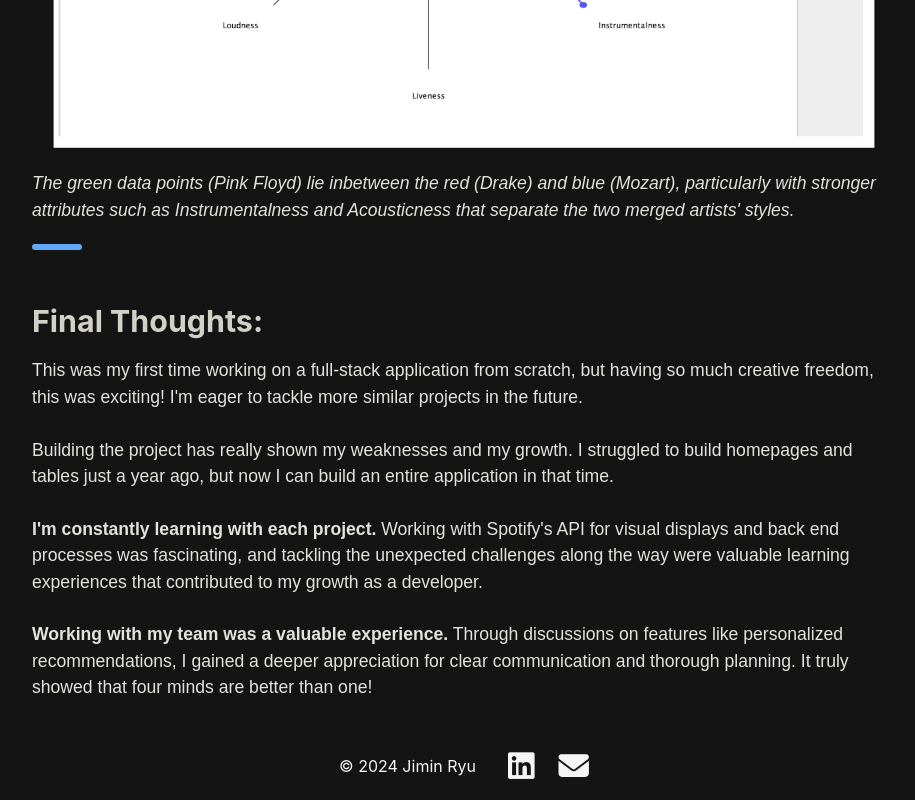
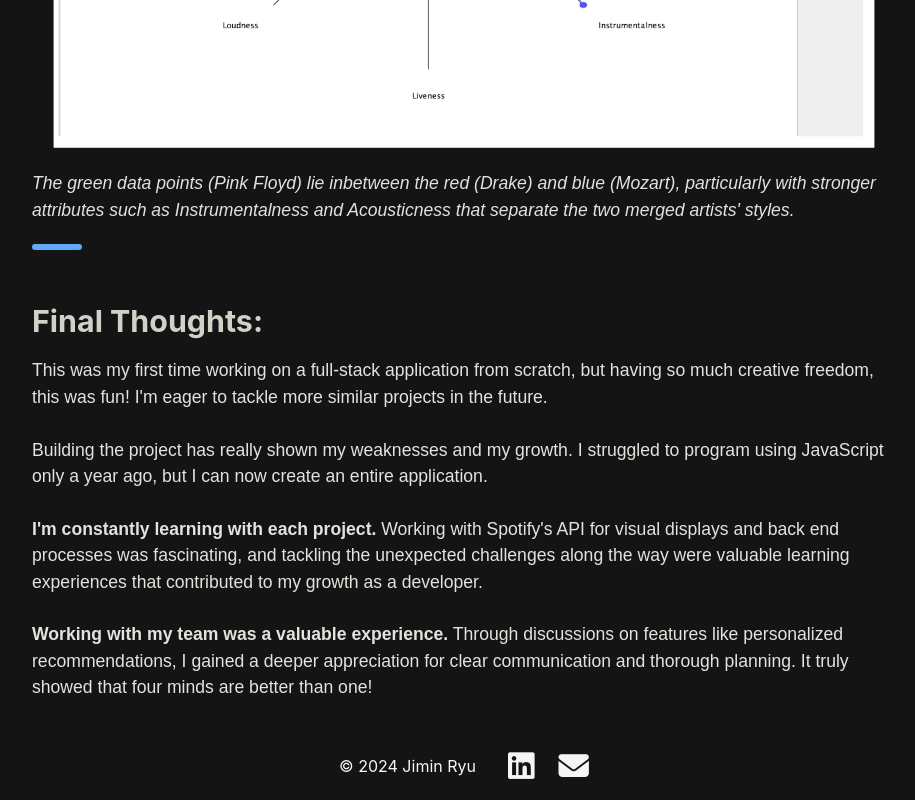
Before and after one commit to jiminleeryu/personalSite, a React (Create React App) app: page /projects/spotifinder in a window 1280 px wide. Shown: the part 4461-5261 px from the top of the page, without its empty margins (176-1091 px from the left). Built offline with nearby package versions, Linux system fonts and the light colour scheme; a web font is replaced by a local one.

Commit message:
updated reflection

```diff
--- a/src/projects/spotifinder.js
+++ b/src/projects/spotifinder.js
@@ -124,10 +124,10 @@ const SpotiFinder = () => {
                     </h2>
                     <div className="spotifinder-description-text-project-detail">
                         <p>
-                        This was my first time working on a full-stack application from scratch, but having so much creative freedom, this was exciting! I'm eager to tackle more similar projects in the future.
+                        This was my first time working on a full-stack application from scratch, but having so much creative freedom, this was fun! I'm eager to tackle more similar projects in the future.
                         <br/>
                         <br/>
-                        Building the project has really shown my weaknesses and my growth. I struggled to build homepages and tables just a year ago, but now I can build an entire application in that time.
+                        Building the project has really shown my weaknesses and my growth. I struggled to program using JavaScript only a year ago, but I can now create an entire application.
                         <br/>
                         <br/>
                         <strong>I'm constantly learning with each project.</strong> Working with Spotify's API for visual displays and back end processes was fascinating, and tackling the unexpected challenges along the way were valuable learning experiences that contributed to my growth as a developer.
```
